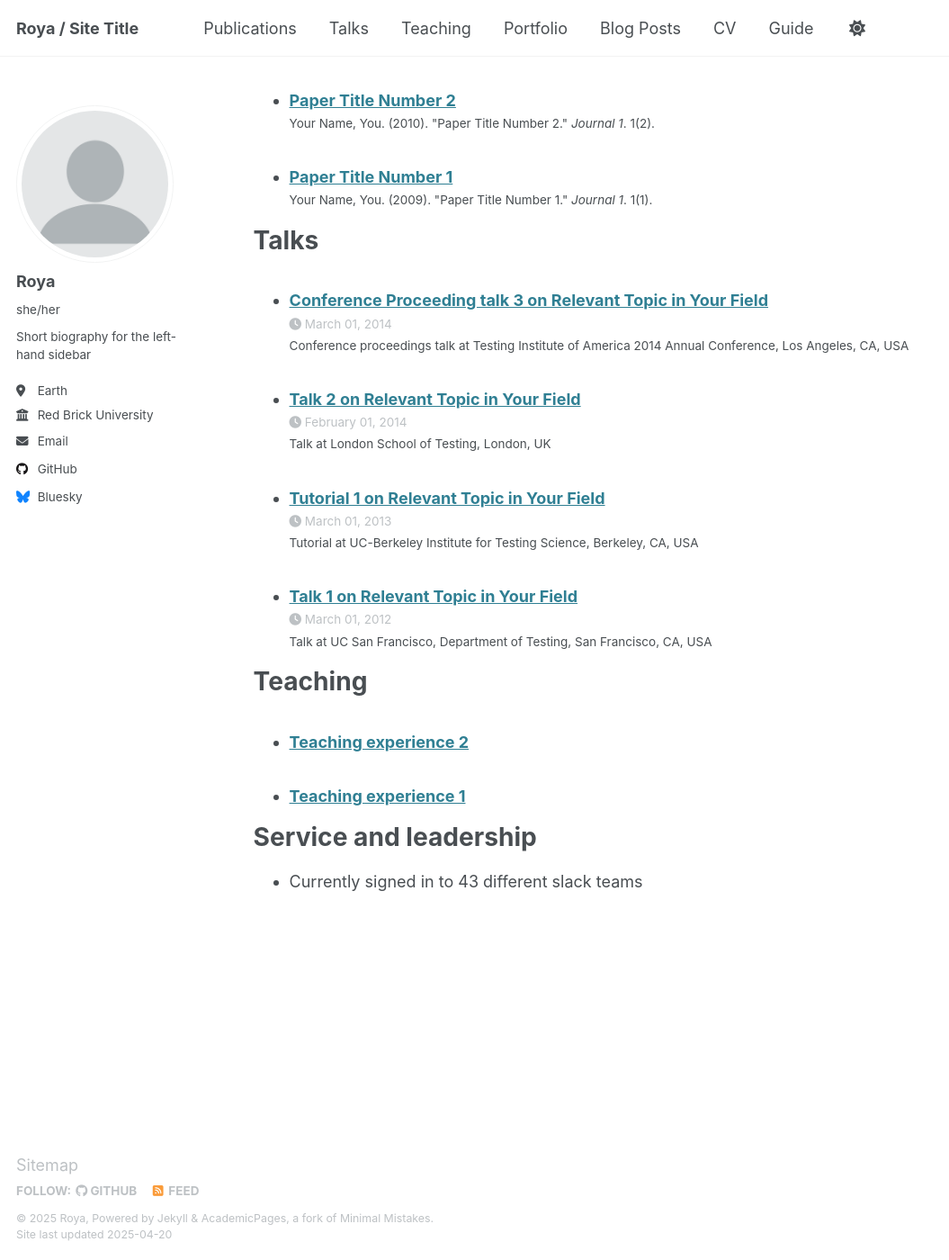
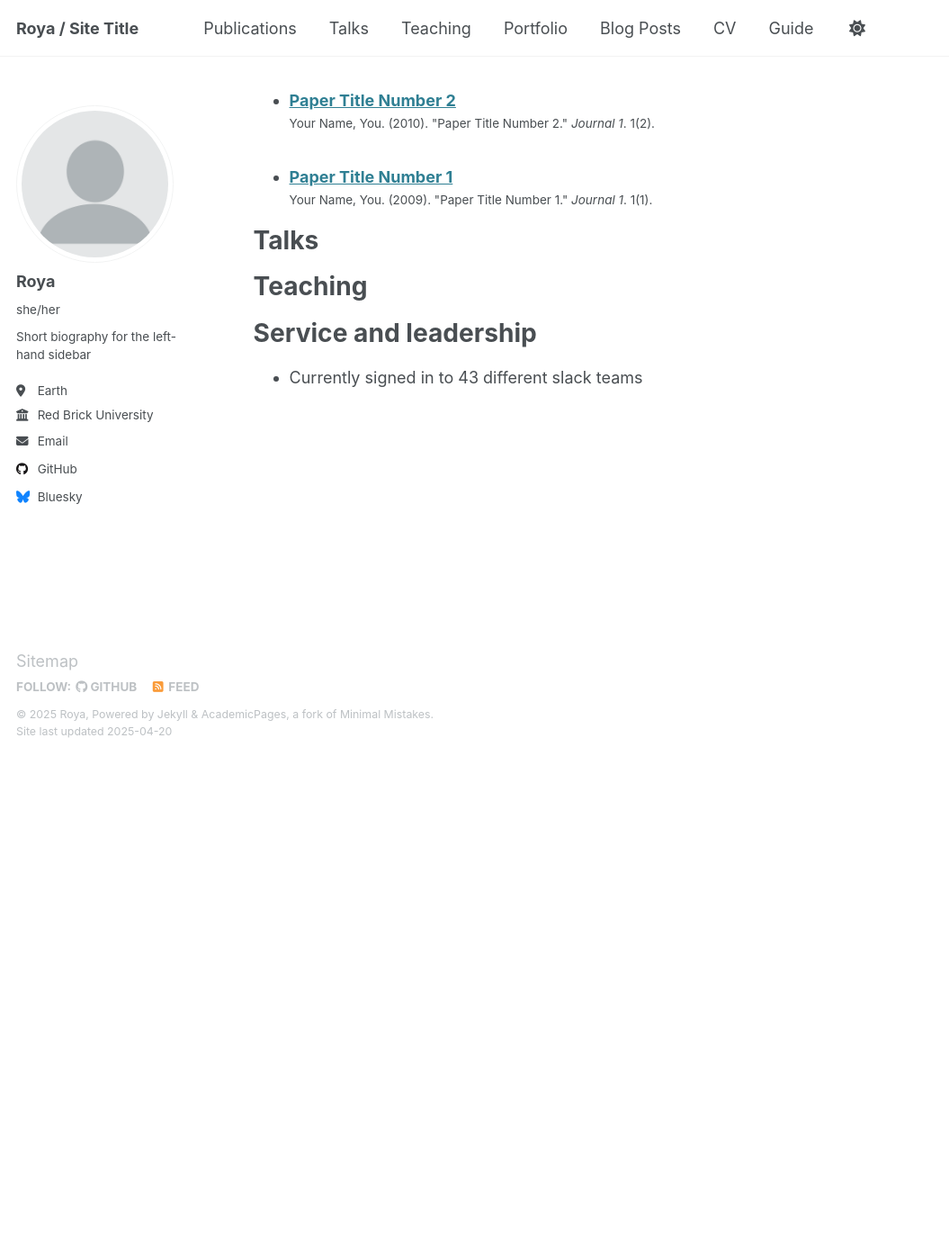
Before and after one commit to RoyaSharifi/about, a Jekyll site: the page built from _pages/cv.md, in a window 1280 px wide and 1400 px high, scrolled down 1222 px. Shown: the whole window at 90% size, without its empty margins (0-1055 px from the left). Built offline with Jekyll 4.4.1, drawn with Linux system fonts in a browser that asks for light colours; after the commit the page ends 2062 px from its top, so only the background shows below that.

Commit message:
testing renpy portfolio

```diff
--- a/_talks/2012-03-01-talk-1.md
+++ /dev/null
@@ -1,11 +0,0 @@
----
-title: "Talk 1 on Relevant Topic in Your Field"
-collection: talks
-type: "Talk"
-permalink: /talks/2012-03-01-talk-1
-venue: "UC San Francisco, Department of Testing"
-date: 2012-03-01
-location: "San Francisco, CA, USA"
----
-
-This is a description of your talk, which is a markdown file that can be all markdown-ified like any other post. Yay markdown!
--- a/_talks/2013-03-01-tutorial-1.md
+++ /dev/null
@@ -1,13 +0,0 @@
----
-title: "Tutorial 1 on Relevant Topic in Your Field"
-collection: talks
-type: "Tutorial"
-permalink: /talks/2013-03-01-tutorial-1
-venue: "UC-Berkeley Institute for Testing Science"
-date: 2013-03-01
-location: "Berkeley, CA, USA"
----
-
-[More information here](http://exampleurl.com)
-
-This is a description of your tutorial, note the different field in type. This is a markdown files that can be all markdown-ified like any other post. Yay markdown!
--- a/_talks/2014-02-01-talk-2.md
+++ /dev/null
@@ -1,13 +0,0 @@
----
-title: "Talk 2 on Relevant Topic in Your Field"
-collection: talks
-type: "Talk"
-permalink: /talks/2014-02-01-talk-2
-venue: "London School of Testing"
-date: 2014-02-01
-location: "London, UK"
----
-
-[More information here](http://example2.com)
-
-This is a description of your talk, which is a markdown files that can be all markdown-ified like any other post. Yay markdown!
--- a/_talks/2014-03-01-talk-3.md
+++ /dev/null
@@ -1,11 +0,0 @@
----
-title: "Conference Proceeding talk 3 on Relevant Topic in Your Field"
-collection: talks
-type: "Conference proceedings talk"
-permalink: /talks/2014-03-01-talk-3
-venue: "Testing Institute of America 2014 Annual Conference"
-date: 2014-03-01
-location: "Los Angeles, CA, USA"
----
-
-This is a description of your conference proceedings talk, note the different field in type. You can put anything in this field.
--- a/_teaching/2014-spring-teaching-1.md
+++ /dev/null
@@ -1,20 +0,0 @@
----
-title: "Teaching experience 1"
-collection: teaching
-type: "Undergraduate course"
-permalink: /teaching/2014-spring-teaching-1
-venue: "University 1, Department"
-date: 2014-01-01
-location: "City, Country"
----
-
-This is a description of a teaching experience. You can use markdown like any other post.
-
-Heading 1
-======
-
-Heading 2
-======
-
-Heading 3
-======
--- a/_teaching/2015-spring-teaching-2.md
+++ /dev/null
@@ -1,20 +0,0 @@
----
-title: "Teaching experience 2"
-collection: teaching
-type: "Workshop"
-permalink: /teaching/2015-spring-teaching-1
-venue: "University 1, Department"
-date: 2015-01-01
-location: "City, Country"
----
-
-This is a description of a teaching experience. You can use markdown like any other post.
-
-Heading 1
-======
-
-Heading 2
-======
-
-Heading 3
-======
```
Also changed, not shown: _portfolio/portfolio-1.md (+3 -1 lines), 1 other file.
